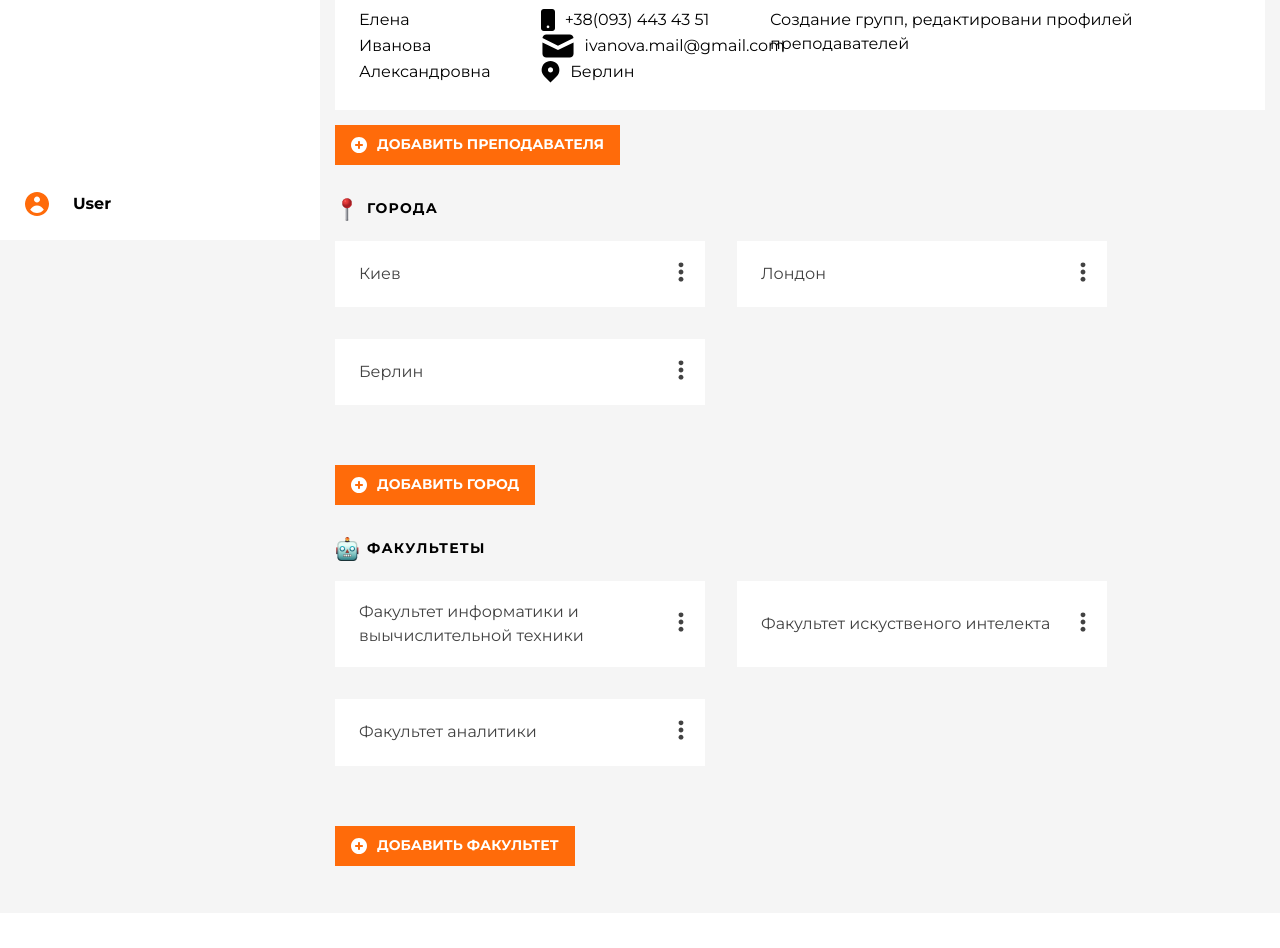
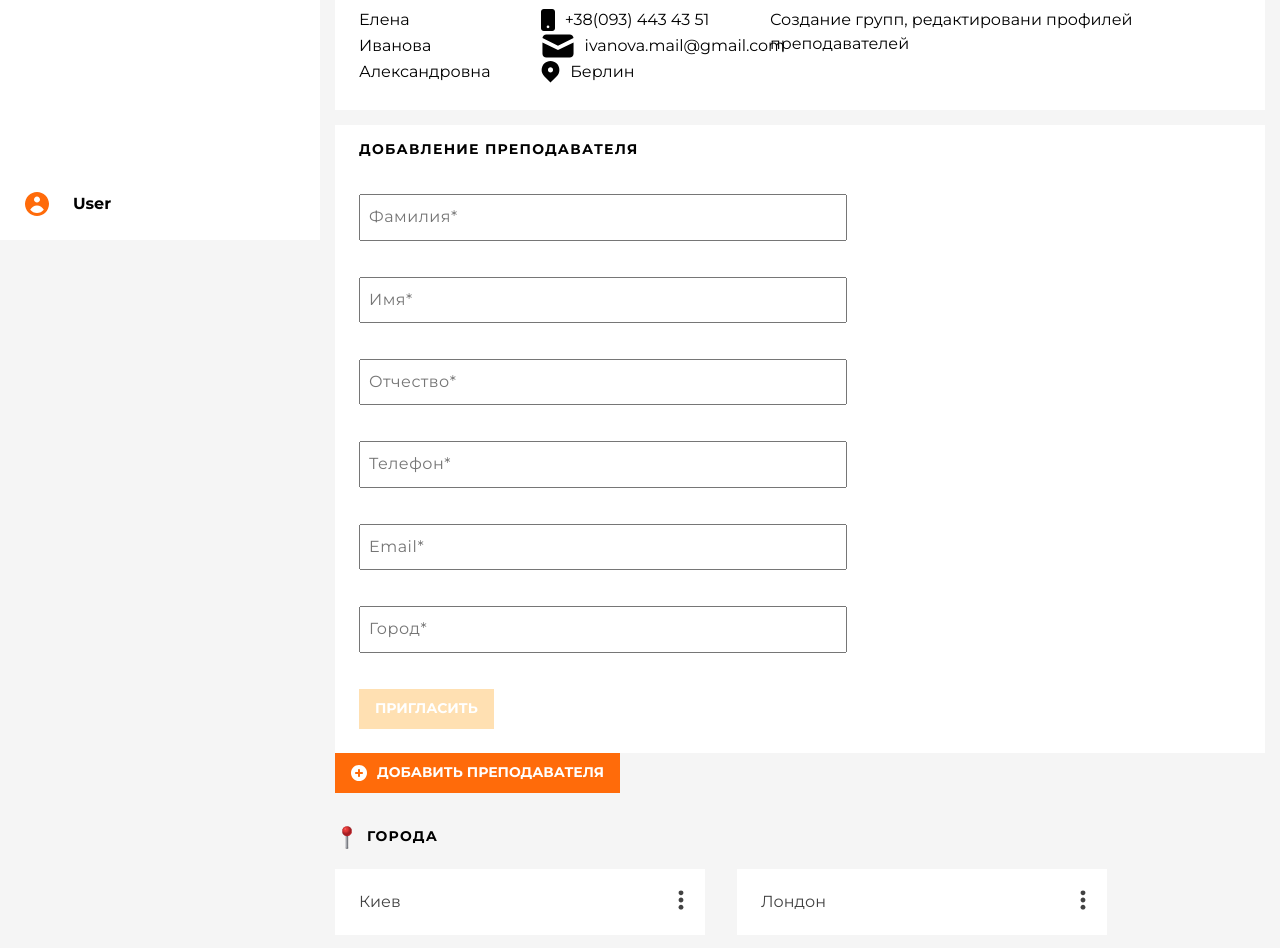
Before and after one commit to Maxim4ik118/react-bc22-project, a React (Create React App) app: page / in a window 1280 px wide. Shown: the part 560-1508 px from the top of the page. Before the commit the page ends 1473 px from the top, so only its background shows below. Built offline with nearby package versions, Linux system fonts and the light colour scheme.

Commit message:
add form component

```diff
--- a/src/App.jsx
+++ b/src/App.jsx
@@ -9,6 +9,7 @@ import {
   Section,
   Button,
   GeneralCardList,
+  FormTeacher,
 } from './components';
 import universityData from './constants/universityData.json';
 import teacherImp from './assets/images/teachers.png';
@@ -51,6 +52,7 @@ class App extends React.Component {
 
           <Section title="Преподаватели" img={teacherImp}>
             <TutorsList tutors={universityData.tutors} />
+            <FormTeacher />
             <Button name="Добавить преподавателя" onClick={() => {}} />
           </Section>
 
--- a/src/components/Button/Button.jsx
+++ b/src/components/Button/Button.jsx
@@ -4,9 +4,14 @@ import PropTypes from 'prop-types';
 import s from './Button.module.css';
 import btnIcon from '../../assets/images/add.svg';
 
-export default function Button({ name, onClick, className }) {
+export default function Button({ name, onClick, className, ...restProps }) {
   return (
-    <button type="button" className={cn(s.button, className)} onClick={onClick}>
+    <button
+      type="button"
+      className={cn(s.button, className)}
+      onClick={onClick}
+      {...restProps}
+    >
       <img src={btnIcon} alt="btnIcon" />
       {name}
     </button>
--- /dev/null
+++ b/src/components/FormTeacher/FormTeacher.jsx
@@ -0,0 +1,39 @@
+import React from 'react';
+import s from './FormTeacher.module.css';
+import { Button, Paper } from 'components';
+
+function FormTeacher() {
+  return (
+    <Paper className={s.paper}>
+      <h3 className={s.title}>Добавление преподавателя</h3>
+      <form className={s.form}>
+        <label className={s.label}>
+          <input className={s.input} placeholder="Фамилия*" type="text" />
+        </label>
+        <label className={s.label}>
+          <input className={s.input} placeholder="Имя*" type="text" />
+        </label>
+        <label className={s.label}>
+          <input className={s.input} placeholder="Отчество*" type="text" />
+        </label>
+        <label className={s.label}>
+          <input className={s.input} placeholder="Телефон*" type="text" />
+        </label>
+        <label className={s.label}>
+          <input className={s.input} placeholder="Email*" type="text" />
+        </label>
+        <label className={s.label}>
+          <input className={s.input} placeholder="Город*" type="text" />
+        </label>
+        <Button
+          className={s.submitBtn}
+          name="пригласить"
+          type="submit"
+          disabled
+        />
+      </form>
+    </Paper>
+  );
+}
+
+export default FormTeacher;
--- /dev/null
+++ b/src/components/FormTeacher/FormTeacher.module.css
@@ -0,0 +1,53 @@
+.paper {
+  padding-top: 24px;
+}
+.title {
+  margin-bottom: 20px;
+  display: flex;
+  gap: 8px;
+  align-items: center;
+
+  font-weight: 700;
+  font-size: 14px;
+  line-height: 1.71px;
+
+  letter-spacing: 1.25px;
+  text-transform: uppercase;
+}
+.form {
+  display: flex;
+  flex-direction: column;
+  align-items: flex-start;
+  justify-content: center;
+  width: 100%;
+  /* margin-top: 20px; */
+  padding-top: 24px;
+  gap: 36px;
+}
+.label {
+  display: flex;
+  width: 100%;
+  max-width: 488px;
+}
+.input {
+  padding: 12px 8px;
+  width: 100%;
+  max-width: 488px;
+}
+.input::placeholder {
+  color: #757575;
+  line-height: 1.5;
+  letter-spacing: 0.5px;
+}
+.submitBtn {
+  display: inline-flex;
+  width: auto;
+  padding: 8px 16px;
+}
+
+.submitBtn > img {
+  display: none;
+}
+.submitBtn:disabled {
+  background-color: #ffe0b2;
+}
--- a/src/components/index.js
+++ b/src/components/index.js
@@ -8,3 +8,4 @@ export { default as UniversityCard } from './UniversityCard/UniversityCard';
 export { default as Button } from './Button/Button';
 export { default as GeneralCard } from './GeneralCard/GeneralCard';
 export { default as GeneralCardList } from './GeneralCardList/GeneralCardList';
+export { default as FormTeacher } from './FormTeacher/FormTeacher';
```
Also changed, not shown: 2 other files (tests, documents, lock files or other folders).
